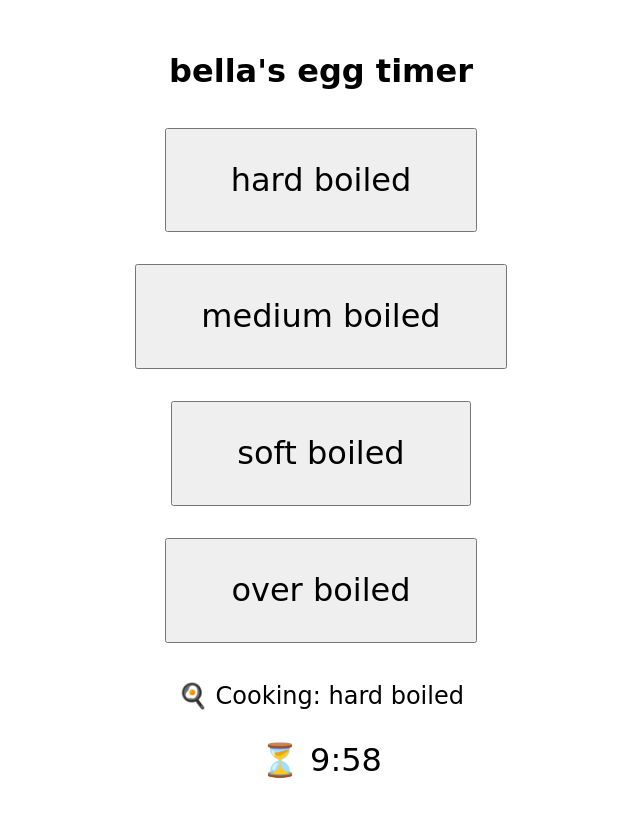
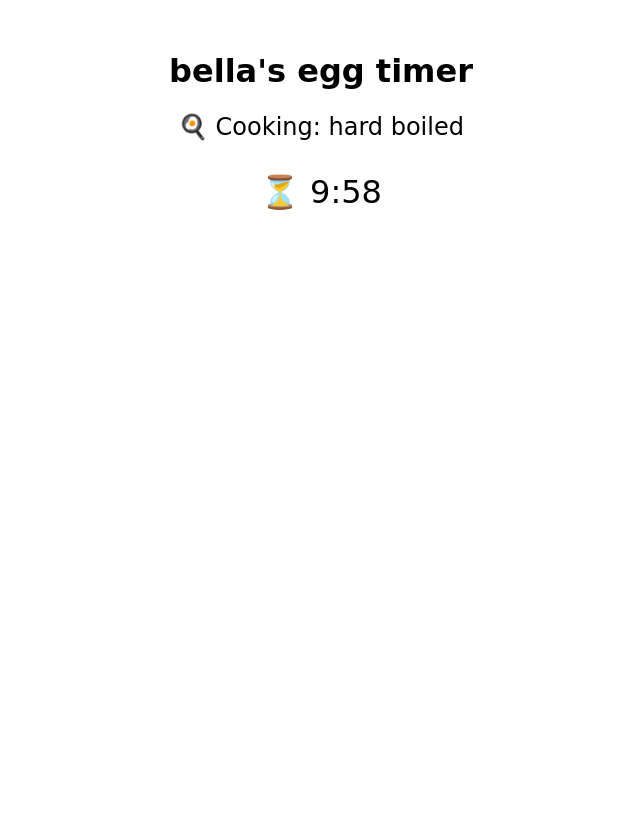
Before and after one commit to myuma24/bellaeggtimer, a plain HTML site: page index.html in a window 1280 px wide. Both pictures are taken after a click on the button "hard boiled". Shown: the whole page, without its empty margins (319-959 px from the left). Drawn offline with nearby package versions, Linux system fonts and the light colour scheme; a web font is replaced by a local one.

Commit message:
sam updates

```diff
--- a/index.html
+++ b/index.html
@@ -19,14 +19,27 @@
 </head>
 <body>
     <h1>bella's egg timer</h1>
+    <section id="timer">
+        <p id="timer-message"></p>
+        <p id="timerDisplay"></p>
+    </section>
+    <section id="main">
+        <p id="message">select your desired egg to begin a timer</p>
 
-    <button data-time="600">hard boiled</button>       <!-- 10 minutes -->
-    <button data-time="420">medium boiled</button>     <!-- 7 minutes -->
-    <button data-time="300">soft boiled</button>       <!-- 5 minutes -->
-    <button data-time="720">over boiled</button>       <!-- 12 minutes -->
+        <div id="button-grid">
+            <button data-time="600">hard boiled</button>       <!-- 10 minutes -->
+            <button data-time="420">medium boiled</button>     <!-- 7 minutes -->
+            <button data-time="300">soft boiled</button>       <!-- 5 minutes -->
+            <button data-time="720">over boiled</button>       <!-- 12 minutes -->
+            <button data-time="240">sunny side up</button>     <!-- 4 minutes -->
+            <button data-time="180">over easy</button>         <!-- 3 minutes -->
+            <button data-time="240">over medium</button>       <!-- 4 minutes -->
+            <button data-time="300">over hard</button>         <!-- 5 minutes -->
+        </div>
+    </section>
 
-    <p id="message">select your desired egg to begin a timer</p>
-    <p id="timerDisplay"></p>
+
+
 
     <script src="script.js"></script>
 </body>
--- a/script.js
+++ b/script.js
@@ -1,6 +1,9 @@
 const buttons = document.querySelectorAll("button");
 const message = document.getElementById("message");
+const timerMessage = document.getElementById("timer-message");
 const display = document.getElementById("timerDisplay");
+const main = document.getElementById("main");
+const timer = document.getElementById("timer");
 
 let countdown; // global interval ID
 
@@ -31,8 +34,37 @@ function updateDisplay(seconds) {
 
 buttons.forEach(button => {
     button.addEventListener("click", () => {
+        // first, we make sure timer is completely hidden and removed from "document flow"
+        timer.style.display = "none";
+
         const time = parseInt(button.dataset.time);
-        message.textContent = `🍳 Cooking: ${button.textContent}`;
+        timerMessage.textContent = `🍳 Cooking: ${button.textContent}`;
         startTimer(time);
+
+        /* begin section transition animation */
+
+        // first, fade out to opacity: 0
+        const animationTime = 400;
+        main.style.transition = `opacity ${animationTime}ms, transform ${animationTime}ms`;
+
+        setTimeout(() => {
+            main.style.transform = "scale(0.9) translateY(-24px)";
+            main.style.opacity = "0";
+        }, 1000 / 30);
+
+        setTimeout(() => {
+            main.style.display = "none";
+
+            // follow up code to fade in egg timer
+            timer.style.opacity = "0";
+            timer.style.transform = "scale(0.7) translateY(-18px)";
+            timer.style.transition = `opacity ${animationTime}ms, transform ${animationTime}ms`;
+
+            timer.style.display = "block";
+            setTimeout(() => {
+                timer.style.opacity = "1";
+                timer.style.transform = "scale(1) translateY(0px)";
+            }, 1000 / 30);
+        }, animationTime);
     });
 });
--- a/styles.css
+++ b/styles.css
@@ -12,12 +12,27 @@ body {
 
 button {
     margin: 0.5em;
-    padding: 1em 2em;
+    padding: 1em 1.6em;
     font-size: 2em;
     cursor: pointer;
+    transition: all 120ms;
+}
+
+#timer {
+    display: none;
 }
 
 #timerDisplay {
     font-size: 2em;
     margin-top: 1em;
 }
+
+button:hover{
+    scale: 1.2;
+}
+
+#button-grid {
+    display: grid;
+    grid-template-columns: repeat(auto-fit, minmax(180px, 1fr));
+    grid-template-rows: repeat(auto-fill, 1fr);
+}
```
Also changed, not shown: 4 other files.
